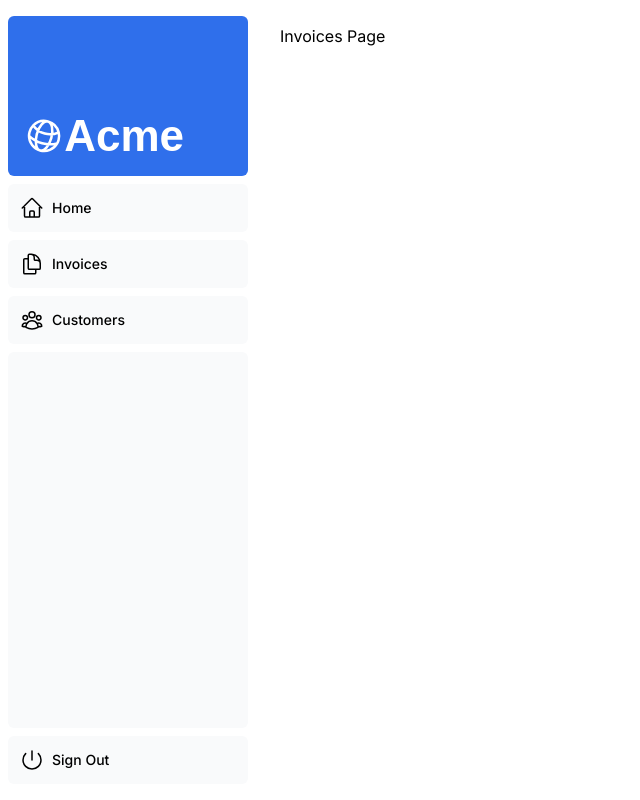
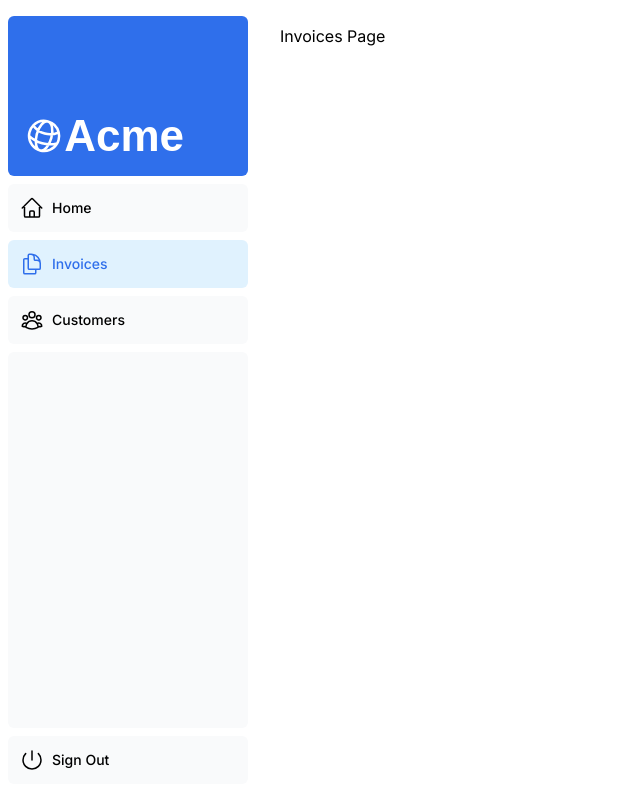
Before and after one commit to franlop24/next-dashboard, a Next.js app: page /dashboard/invoices in a window 1280 px wide. Shown: the whole page, without its empty margins (0-640 px from the left). Built offline with nearby package versions, Linux system fonts and the light colour scheme; a web font is replaced by a local one.

Commit message:
04 Navigating Between Pages

```diff
--- a/app/ui/dashboard/nav-links.tsx
+++ b/app/ui/dashboard/nav-links.tsx
@@ -1,35 +1,51 @@
+"use client";
+
 import {
   UserGroupIcon,
   HomeIcon,
   DocumentDuplicateIcon,
 } from '@heroicons/react/24/outline';
+import Link from 'next/link';
+import { usePathname } from 'next/navigation';
+import clsx from 'clsx';
 
 // Map of links to display in the side navigation.
 // Depending on the size of the application, this would be stored in a database.
 const links = [
-  { name: 'Home', href: '/dashboard', icon: HomeIcon },
+  {
+    name: 'Home',
+    href: '/dashboard',
+    icon: HomeIcon },
   {
     name: 'Invoices',
     href: '/dashboard/invoices',
     icon: DocumentDuplicateIcon,
   },
-  { name: 'Customers', href: '/dashboard/customers', icon: UserGroupIcon },
+  {
+    name: 'Customers',
+    href: '/dashboard/customers',
+    icon: UserGroupIcon
+  },
 ];
 
 export default function NavLinks() {
+  const pathname = usePathname();
   return (
     <>
       {links.map((link) => {
         const LinkIcon = link.icon;
         return (
-          <a
+          <Link
             key={link.name}
             href={link.href}
-            className="flex h-[48px] grow items-center justify-center gap-2 rounded-md bg-gray-50 p-3 text-sm font-medium hover:bg-sky-100 hover:text-blue-600 md:flex-none md:justify-start md:p-2 md:px-3"
+            className={ clsx('flex h-[48px] grow items-center justify-center gap-2 rounded-md bg-gray-50 p-3 text-sm font-medium hover:bg-sky-100 hover:text-blue-600 md:flex-none md:justify-start md:p-2 md:px-3',
+            {
+              'bg-sky-100 text-blue-600': pathname === link.href,
+            },) }
           >
             <LinkIcon className="w-6" />
             <p className="hidden md:block">{link.name}</p>
-          </a>
+          </Link>
         );
       })}
     </>
```
